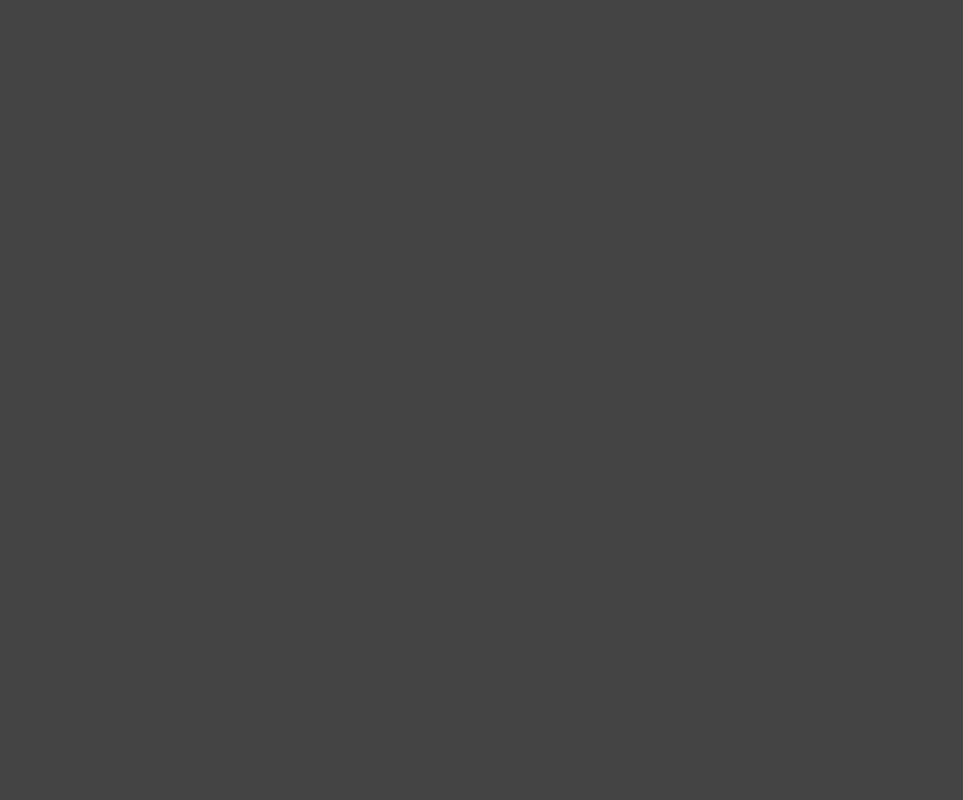
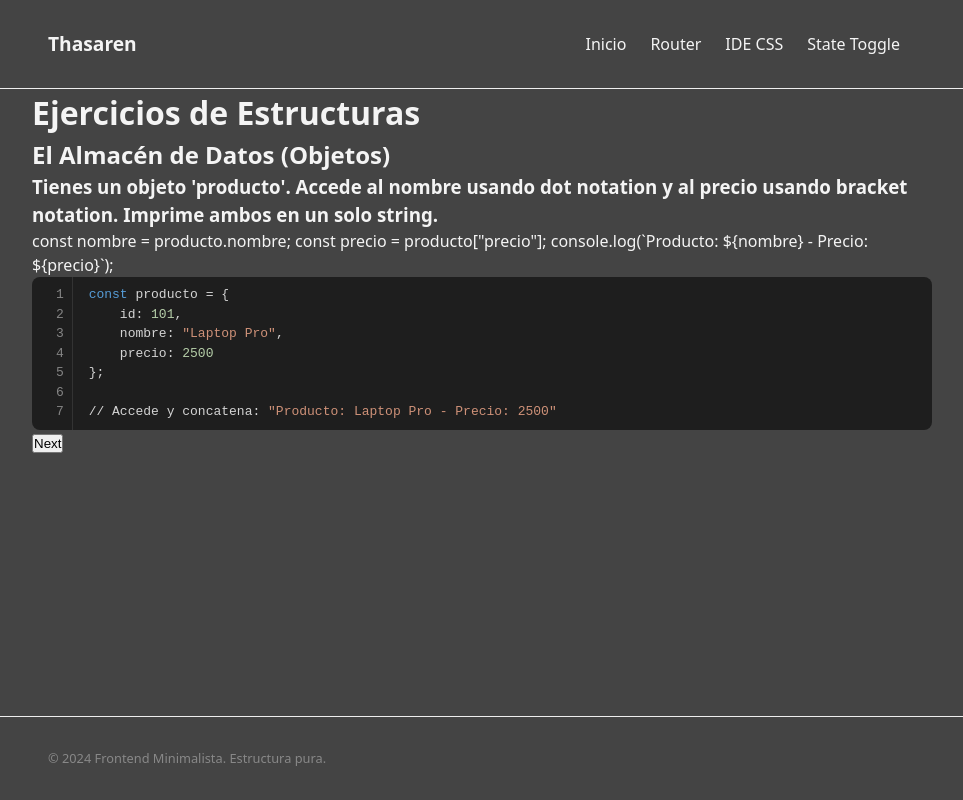
Before and after one commit to EsneiderCdD/thasaren, a React (Vite) app: page /structures/exercises/1 in a window 1280 px wide. Before the commit this address had no page. Shown: the whole page, without its empty margins (158-1121 px from the left). Built offline with nearby package versions, Linux system fonts and the light colour scheme.

Commit message:
feature(Structure) exercise components

```diff
--- /dev/null
+++ b/src/components/features/Structures/Exercises/StructureExercises.jsx
@@ -0,0 +1,46 @@
+import React from 'react';
+import ViewCode from '../../../reusables/ViewCode/ViewCode';
+import { structureExercises } from '../data/structureExercises';
+import { useParams } from 'react-router-dom';
+import { Link } from 'react-router-dom';
+import styles from "../style/Structures.module.css";
+
+
+function StructureExercises({ }) {
+
+    const { id } = useParams();
+    const currentExercise = structureExercises.find((ex => ex.id === parseInt(id)));
+
+    const currentId = parseInt(id);
+    const prevId = currentId - 1;
+    const nextId = currentId + 1;
+
+    if (!currentExercise) return <div className={styles.container}>Ejercicio no encontrado</div>;
+
+    return (
+        <div className={styles.container}>
+            <h1>
+                Ejercicios de Estructuras
+            </h1>
+            <h2>{currentExercise.title}</h2>
+            <h3>{currentExercise.description}</h3>
+            <p>{currentExercise.runway}</p>
+            <ViewCode code={currentExercise.code} />
+
+            <div>
+                {prevId > 0 &&
+                    <Link to={`/structures/exercises/${prevId}`}>
+                        <button>Previous</button>
+                    </Link>
+                }
+                {nextId <= structureExercises.length && (
+                    <Link to={`/structures/exercises/${nextId}`}>
+                        <button>Next</button>
+                    </Link>
+                )}
+            </div>
+
+        </div>
+    );
+};
+export default StructureExercises;
--- /dev/null
+++ b/src/components/features/Structures/data/structureExercises.js
@@ -0,0 +1,154 @@
+export const structureExercises = [
+    {
+        id: 1,
+        title: "El Almacén de Datos (Objetos)",
+        description: "Tienes un objeto 'producto'. Accede al nombre usando dot notation y al precio usando bracket notation. Imprime ambos en un solo string.",
+        code: `const producto = {
+    id: 101,
+    nombre: "Laptop Pro",
+    precio: 2500
+};
+
+// Accede y concatena: "Producto: Laptop Pro - Precio: 2500"`,
+        runway: `const nombre = producto.nombre;
+const precio = producto["precio"];
+
+console.log(\`Producto: \${nombre} - Precio: \${precio}\`);`
+    },
+    {
+        id: 2,
+        title: "Gestión de Fila (Arrays)",
+        description: "Tienes una lista de espera: ['Ana', 'Juan']. Llega 'Pedro' al final y 'Maria' se cansa y se va (estaba de primera). Imprime la lista resultante.",
+        code: `const fila = ["Ana", "Juan"];
+
+// Pedro llega (al final), Maria (Ana) se va (al inicio)`,
+        runway: `fila.push("Pedro");
+fila.shift();
+
+console.log(fila); // ["Juan", "Pedro"]`
+    },
+    {
+        id: 3,
+        title: "Actualización de Perfil",
+        description: "Un usuario quiere cambiar su email. El objeto es 'usuario'. Cambia el email a 'nuevo@mail.com' y añade la propiedad 'activo' como true.",
+        code: `const usuario = {
+    username: "coder123",
+    email: "viejo@mail.com"
+};
+
+// Actualiza email y añade 'activo'`,
+        runway: `usuario.email = "nuevo@mail.com";
+usuario.activo = true;
+
+console.log(usuario);`
+    },
+    {
+        id: 4,
+        title: "Transformador de Precios (Map)",
+        description: "Tienes un array de precios [100, 200, 300]. Crea un nuevo array donde cada precio tenga un incremento del 15% por impuestos.",
+        code: `const precios = [100, 200, 300];
+
+// Crea 'preciosConImpuesto' usando .map()`,
+        runway: `const preciosConImpuesto = precios.map(p => p * 1.15);
+console.log(preciosConImpuesto); // [115, 230, 345]`
+    },
+    {
+        id: 5,
+        title: "Filtro de Inventario (Filter)",
+        description: "Tienes una lista de stock. Filtra y quédate solo con los productos que tengan una cantidad mayor a 0.",
+        code: `const inventario = [
+    { nombre: "Teclado", stock: 5 },
+    { nombre: "Mouse", stock: 0 },
+    { nombre: "Monitor", stock: 2 }
+];
+
+// Crea 'disponibles' usando .filter()`,
+        runway: `const disponibles = inventario.filter(item => item.stock > 0);
+console.log(disponibles); // [{nombre: "Teclado"...}, {nombre: "Monitor"...}]`
+    },
+    {
+        id: 6,
+        title: "Extracción Rápida (Destructuring)",
+        description: "Extrae el nombre y la ciudad de este objeto en variables limpias. Haz lo mismo para obtener el primer elemento de la lista de habilidades.",
+        code: `const dev = {
+    nombre: "Esneider",
+    detalles: { ciudad: "Medellín" },
+    habilidades: ["JS", "React", "Node"]
+};
+
+// Usa destructuring para sacar: nombre, ciudad y la primera habilidad`,
+        runway: `const { nombre, detalles: { ciudad } } = dev;
+const [primeraHabilidad] = dev.habilidades;
+
+console.log(nombre, ciudad, primeraHabilidad); // "Esneider" "Medellín" "JS"`
+    },
+    {
+        id: 7,
+        title: "Clonación Segura (Spread)",
+        description: "Crea una copia de este 'post' pero cambia el título a 'Update' sin modificar el original. Añade también una etiqueta 'web' al array de tags sin mutar el original.",
+        code: `const post = { id: 1, titulo: "Old", tags: ["js"] };
+
+// Crea 'nuevoPost' clonando y modificando`,
+        runway: `const nuevoPost = {
+    ...post,
+    titulo: "Update",
+    tags: [...post.tags, "web"]
+};
+
+console.log(post.titulo); // "Old"
+console.log(nuevoPost.titulo); // "Update"`
+    },
+    {
+        id: 8,
+        title: "Buscador de Usuarios (Find)",
+        description: "Busca en la lista al usuario con id 2. Si lo encuentras, imprime su nombre. Si no, imprime 'No encontrado'.",
+        code: `const usuarios = [
+    { id: 1, nombre: "Ana" },
+    { id: 2, nombre: "Beto" },
+    { id: 3, nombre: "Carla" }
+];
+
+// Encuentra al usuario 2`,
+        runway: `const user = usuarios.find(u => u.id === 2);
+console.log(user ? user.nombre : "No encontrado"); // "Beto"`
+    },
+    {
+        id: 9,
+        title: "Métodos y Contexto (this)",
+        description: "Añade un método 'describir' al objeto auto que retorne: 'Este auto es un [marca] del año [año]'. Usa 'this'.",
+        code: `const auto = {
+    marca: "Toyota",
+    anio: 2022,
+    // Define el método aquí
+};
+
+// console.log(auto.describir())`,
+        runway: `const auto = {
+    marca: "Toyota",
+    anio: 2022,
+    describir: function() {
+        return \`Este auto es un \${this.marca} del año \${this.anio}\`;
+    }
+};
+
+console.log(auto.describir());`
+    },
+    {
+        id: 10,
+        title: "Inmutabilidad en Colecciones",
+        description: "Tienes un carrito de compras. Actualiza la cantidad del 'Mouse' a 2, pero hazlo de forma inmutable (creando un nuevo array).",
+        code: `const carrito = [
+    { id: 1, nombre: "Teclado", cant: 1 },
+    { id: 2, nombre: "Mouse", cant: 1 }
+];
+
+// Actualiza el Mouse sin mutar el array original`,
+        runway: `const nuevoCarrito = carrito.map(item =>
+    item.nombre === "Mouse"
+        ? { ...item, cant: 2 }
+        : item
+);
+
+console.log(nuevoCarrito);`
+    }
+];
--- a/src/pages/Structures.jsx
+++ b/src/pages/Structures.jsx
@@ -3,6 +3,7 @@ import Objects from '../components/features/Structures/Objects';
 import Arrays from '../components/features/Structures/Arrays';
 import styles from '../components/features/Structures/style/Structures.module.css';
 import { useState } from 'react';
+import { Link } from 'react-router-dom';
 const Structures = () => {
     const [activeTab, setActiveTab] = useState('object');
     return (
@@ -16,6 +17,10 @@ const Structures = () => {
             {activeTab === 'object' && <Objects />}
             {activeTab === 'array' && <Arrays />}
 
+            <Link to="/structures/exercises/1">
+                <button>Ejercicios</button>
+            </Link>
+
 
         </div>
     );
--- a/src/routes/AppRoutes.jsx
+++ b/src/routes/AppRoutes.jsx
@@ -17,6 +17,7 @@ import ClassPage from '../pages/Class';
 import Memory from '../pages/Memory';
 import StateToggle from '../pages/StateToggle';
 import LogicExercises from '../components/features/Logic/Exercises/LogicExercises';
+import StructureExercises from '../components/features/Structures/Exercises/StructureExercises';
 
 const AppRoutes = () => {
     const element = useRoutes([
@@ -31,6 +32,7 @@ const AppRoutes = () => {
                 { path: 'logic', element: <Logic /> },
                 { path: 'logic/exercises/:id', element: <LogicExercises /> },
                 { path: 'structures', element: <Structures /> },
+                { path: 'structures/exercises/:id', element: <StructureExercises /> },
 
                 { path: 'router', element: <RouterPage /> },
                 { path: 'cycle', element: <Cycle /> },
```
Also changed, not shown: 1 other file (tests, documents, lock files or other folders).
